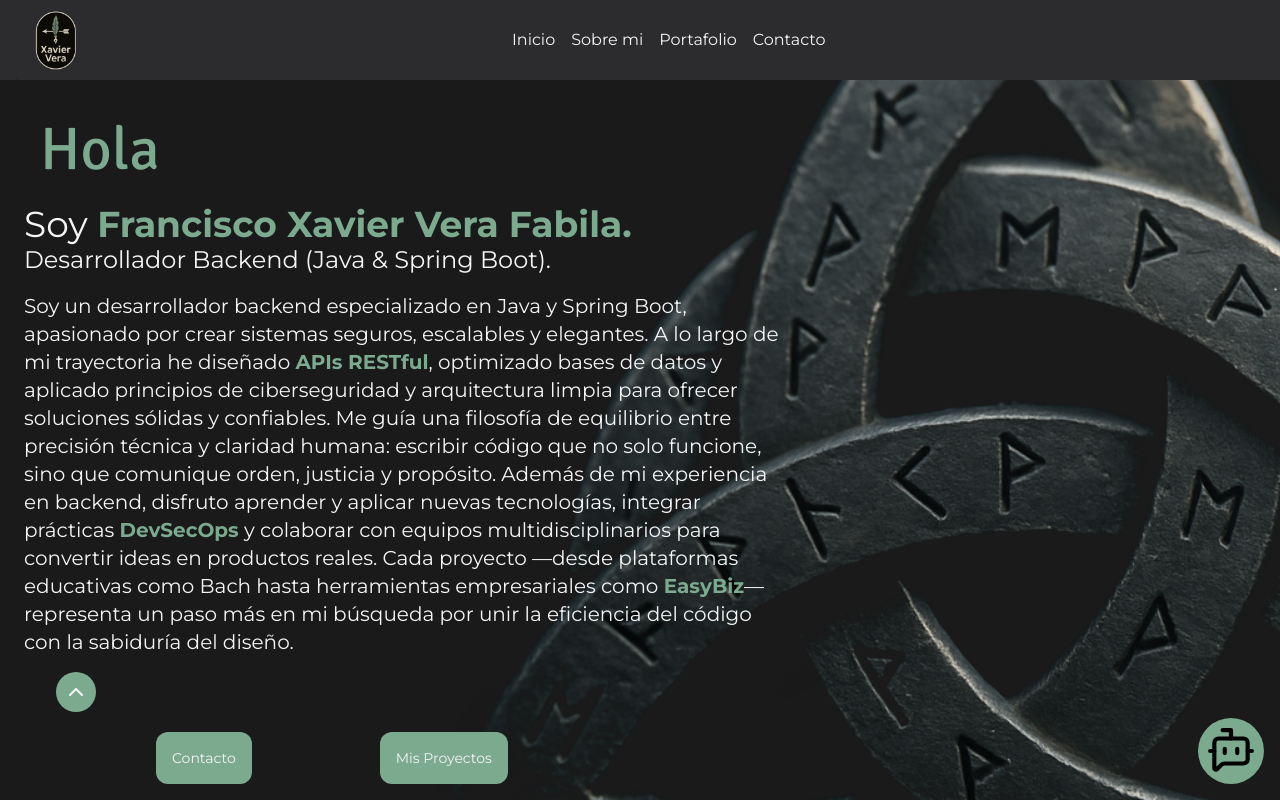
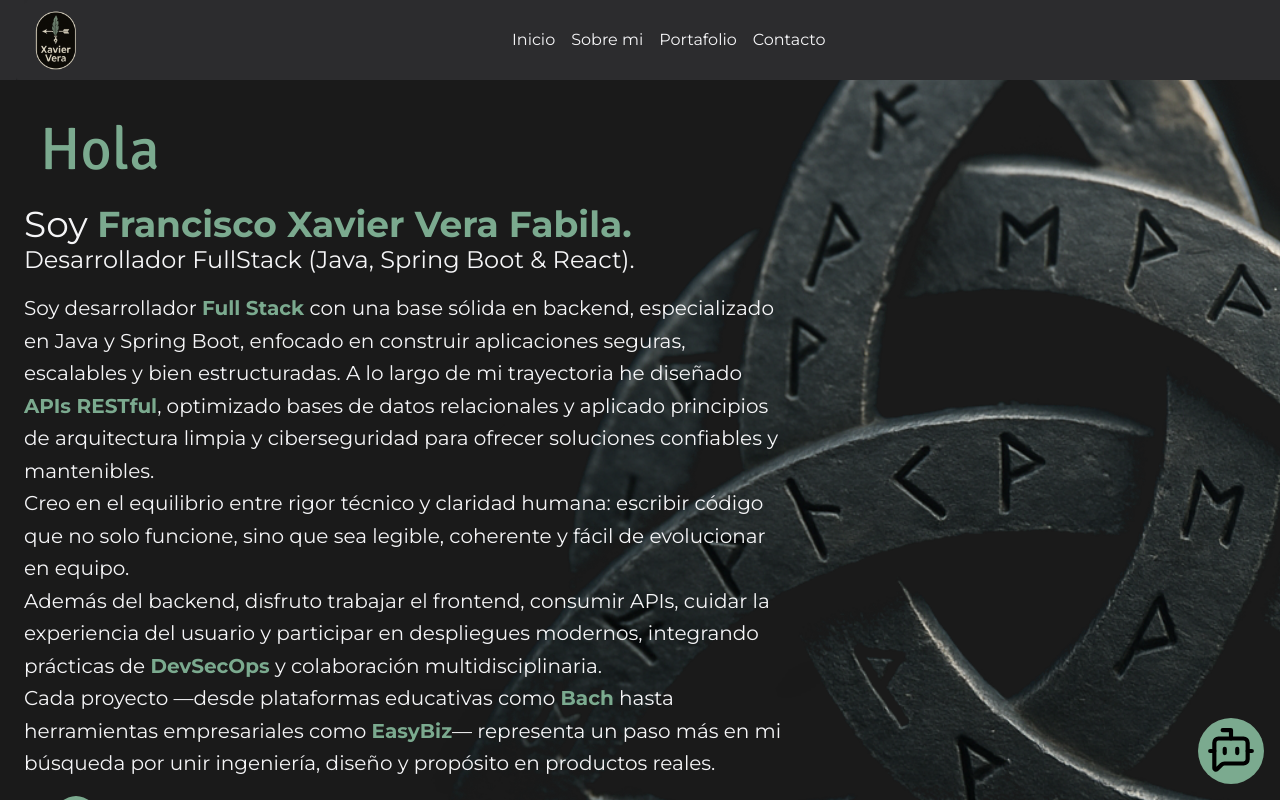
Before and after one commit to Morfeo95/Portafolio, a React (Vite) app: page / in a window 1280 px wide. Both pictures are taken after a click on the icon 76 px from the left and 296 px from the top of the page. Shown: the top 800 px of the page. Built offline with nearby package versions, Linux system fonts and the light colour scheme.

Commit message:
updating hero and projects

```diff
--- a/src/Data/ProjectosData.js
+++ b/src/Data/ProjectosData.js
@@ -41,7 +41,7 @@ const ProyectosData = [
     imagenUrl: "./img/Portafolio.png",
     descripcion: "Portafolio interactivo desarrollado en React y Vite, con animaciones de Motion, íconos de Lucide y diseño moderno en TailwindCSS. Incluye integración con proyectos destacados y perfil profesional.",
     tecnologias: ["React", "Vite", "TailwindCSS", "Motion", "Lucide"],
-    urlDemo: "",
+    urlDemo: "https://portafolio-hazel-phi.vercel.app/",
     urlCodigo: "https://github.com/Morfeo95/Portafolio"
 }
 
--- a/src/components/Hero.jsx
+++ b/src/components/Hero.jsx
@@ -45,29 +45,36 @@ function Hero() {
                         repeatDelay: 1.5
                     }}
                 >Francisco Xavier Vera Fabila.</motion.strong> </h2>
-                <h2 className="relative z-10 pl-4 font-montserrat text-2xl">Desarrollador Backend (Java & Spring Boot).</h2>
+                <h2 className="relative z-10 pl-4 font-montserrat text-2xl">Desarrollador FullStack (Java, Spring Boot & React).</h2>
                 <div>
                     {
                         isTextDisplayed ? (
                             <div>
                                 <AnimatePresence>
                                     <motion.p
-                                    className="m-4 md:w-3xl relative overflow-hidden font-montserrat text-left md:text-xl text-[#F5F5F7] text-xs w-fit"
+                                        className="m-4 md:w-3xl relative overflow-hidden font-montserrat text-left md:text-xl text-[#F5F5F7] text-xs w-fit leading-relaxed"
                                         initial={{ scale: 0.5, opacity: 0 }}
                                         animate={{ scale: 1, opacity: 1 }}
                                         transition={{ duration: 0.5 }}
-                                    exit={{scale:0.5, opacity:0}}
+                                        exit={{ scale: 0.5, opacity: 0 }}
                                         viewport={{ once: true }}
                                     >
-                                    Soy un desarrollador backend especializado en Java y Spring Boot, apasionado por crear sistemas seguros, escalables y elegantes.
-                                    A lo largo de mi trayectoria he diseñado <strong className='text-[#7BAA8F]'>APIs RESTful</strong>, optimizado bases de datos y aplicado principios de ciberseguridad y arquitectura limpia para ofrecer soluciones sólidas y confiables.
+                                        Soy desarrollador <strong className="text-[#7BAA8F]">Full Stack</strong> con una base sólida en backend, especializado en Java y Spring Boot, enfocado en construir aplicaciones seguras, escalables y bien estructuradas.
+                                        A lo largo de mi trayectoria he diseñado <strong className="text-[#7BAA8F]">APIs RESTful</strong>, optimizado bases de datos relacionales y aplicado principios de arquitectura limpia y ciberseguridad para ofrecer soluciones confiables y mantenibles.
 
-                                    Me guía una filosofía de equilibrio entre precisión técnica y claridad humana: escribir código que no solo funcione, sino que comunique orden, justicia y propósito.
+                                        <br />
 
-                                    Además de mi experiencia en backend, disfruto aprender y aplicar nuevas tecnologías, integrar prácticas <strong className='text-[#7BAA8F]'>DevSecOps</strong> y colaborar con equipos multidisciplinarios para convertir ideas en productos reales.
+                                        Creo en el equilibrio entre rigor técnico y claridad humana: escribir código que no solo funcione, sino que sea legible, coherente y fácil de evolucionar en equipo.
 
-                                    Cada proyecto —desde plataformas educativas como Bach hasta herramientas empresariales como <strong className='text-[#7BAA8F]'>EasyBiz</strong>— representa un paso más en mi búsqueda por unir la eficiencia del código con la sabiduría del diseño.
+                                        <br />
+
+                                        Además del backend, disfruto trabajar el frontend, consumir APIs, cuidar la experiencia del usuario y participar en despliegues modernos, integrando prácticas de <strong className="text-[#7BAA8F]">DevSecOps</strong> y colaboración multidisciplinaria.
+
+                                        <br />
+
+                                        Cada proyecto —desde plataformas educativas como <strong className="text-[#7BAA8F]">Bach</strong> hasta herramientas empresariales como <strong className="text-[#7BAA8F]">EasyBiz</strong>— representa un paso más en mi búsqueda por unir ingeniería, diseño y propósito en productos reales.
                                     </motion.p>
+
                                 </AnimatePresence>
                                 <div className="bg-[#7BAA8F] rounded-full w-fit p-2 items-center ml-12 z-10 relative">
                                     <ChevronUp onClick={() => setIsTextDisplayed(false)} />
--- a/src/components/Talents.jsx
+++ b/src/components/Talents.jsx
@@ -33,7 +33,7 @@ function Talents() {
                 {skillsData.map((item, index) => (
                     <motion.article
                         key={item.id}
-                        className='md:flex md:flex-col justify-center items-center relative lg:h-98 lg:w-85
+                        className='md:flex md:flex-col justify-center items-center relative lg:h-68 lg:w-55
                          text-[#7BAA8F] shadow-[3px_3px_5px_#7BAA8F] p-8 rounded-lg border-2 border-[#7BAA8F]
                          hover:border-[#4A90E2] hover:text-[#4A90E2] hover:scale-110 hover:-translate-y-2 hover:shadow-[8px_8px_10px_#4A90E2]
                          transition-all duration-300 w-42 h-49'
@@ -50,7 +50,7 @@ function Talents() {
                             {iconComponents[item.icon]}
                         </div>
                         <div className='absolute left-3'>
-                        <motion.h3 className="lg:text-5xl font-signika mt-4 mb-2 text-2xl"
+                        <motion.h3 className="lg:text-4xl font-signika mt-4 mb-2 text-2xl"
                         variants={textVariants}
                         transition={{duration: 0.3, delay: 0.2}}
                         >{item.category}</motion.h3>
```
Lines whose indentation alone changed are shown as unchanged.
